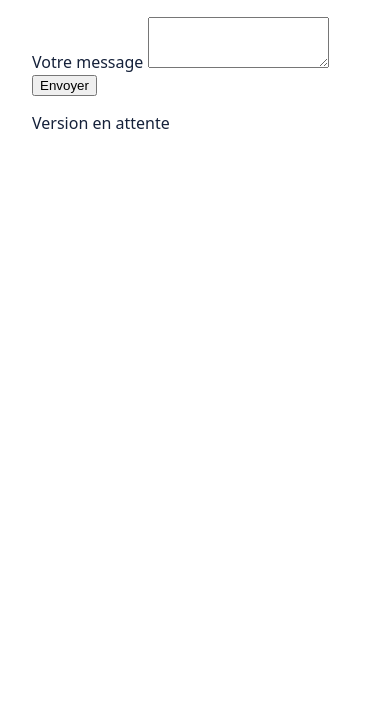
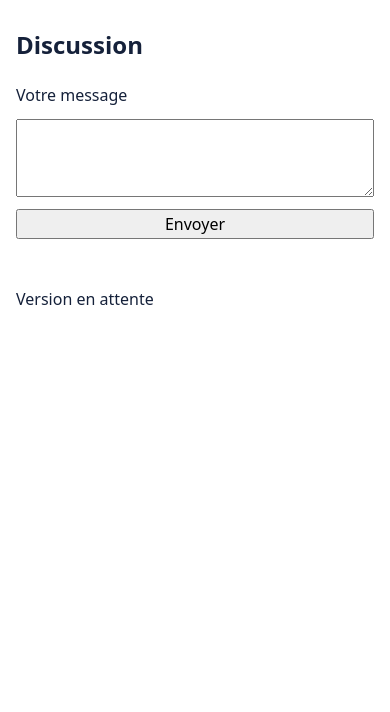
Before and after one commit to Jul0P/renforcement-dev-web, a website: page atelier/public/index.html in a window 390 px wide. Shown: the part 132-844 px from the top of the page. Drawn offline with Linux system fonts and the light colour scheme; no server answers.

Commit message:
feat(atelier): tp04-responsive

```diff
--- a/atelier/public/styles.css
+++ b/atelier/public/styles.css
@@ -1,2 +1,42 @@
-body { font-family: system-ui, sans-serif; margin: 2rem; color: #15213a; background: white; }
-main { max-width: 48rem; margin-inline: auto; }
+* {
+	box-sizing: border-box;
+}
+
+body {
+	margin: 0;
+	font-family: system-ui, sans-serif;
+	line-height: 1.5;
+	color: #15213a;
+}
+
+header,
+main,
+footer {
+	width: 100%;
+	max-width: 760px;
+	margin-inline: auto;
+	padding-inline: 1rem;
+	padding-block: 1rem;
+}
+
+#messages {
+	overflow-wrap: anywhere;
+}
+
+#chat-form {
+	display: flex;
+	flex-direction: column;
+	gap: 0.75rem;
+	margin-block-start: 1rem;
+}
+
+textarea,
+button {
+	width: 100%;
+	font: inherit;
+}
+
+:focus-visible {
+	outline: 3px solid #1a56db;
+	outline-offset: 3px;
+}
```
Also changed, not shown: suivi.md (+8 -4 lines).
